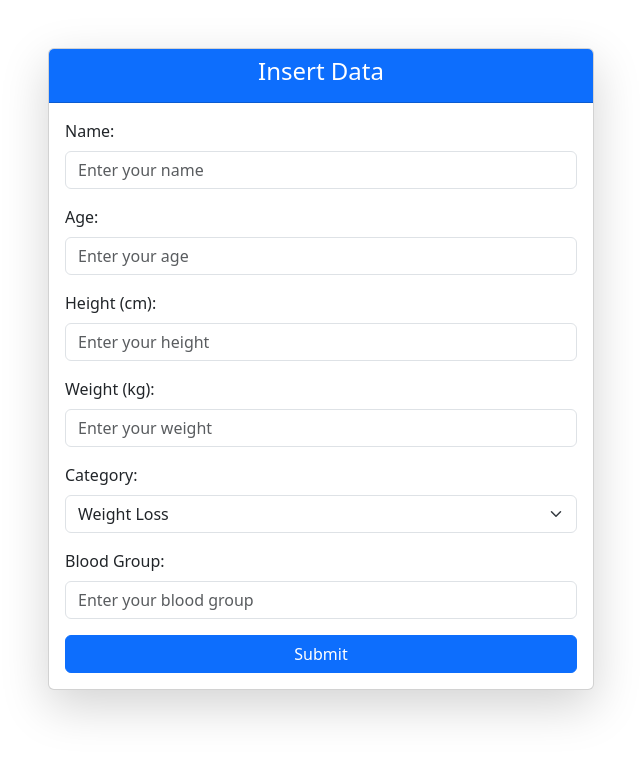
After one commit to D-RaviKumarofficial/Gym-Management-System, a PHP site: page /course_reg.php in a window 1280 px wide. The commit adds this page. Shown: the top 758 px of the page, without its empty margins (319-959 px from the left). Run offline with PHP 8.4, Linux system fonts and the light colour scheme; some libraries are stand-ins or nearby versions.

Commit message:
course_reg module created

```diff
--- /dev/null
+++ b/course_reg.php
@@ -0,0 +1,122 @@
+<!DOCTYPE html>
+<html lang="en">
+<head>
+    <meta charset="UTF-8">
+    <meta name="viewport" content="width=device-width, initial-scale=1.0">
+    <title>Insert Data Form</title>
+    <!-- Bootstrap CSS -->
+    <link href="https://cdn.jsdelivr.net/npm/bootstrap@5.3.0-alpha1/dist/css/bootstrap.min.css" rel="stylesheet">
+    <!-- SweetAlert2 CSS -->
+    <link rel="stylesheet" href="https://cdn.jsdelivr.net/npm/sweetalert2@11.7.3/dist/sweetalert2.min.css">
+</head>
+<body>
+    <div class="container mt-5">
+        <div class="row justify-content-center">
+            <div class="col-md-6">
+                <div class="card shadow-lg">
+                    <div class="card-header bg-primary text-white text-center">
+                        <h4>Insert Data</h4>
+                    </div>
+                    <div class="card-body">
+                        <form action="" method="POST">
+                            <div class="mb-3">
+                                <label for="name" class="form-label">Name:</label>
+                                <input type="text" class="form-control" name="name" id="name" placeholder="Enter your name" required>
+                            </div>
+
+                            <div class="mb-3">
+                                <label for="age" class="form-label">Age:</label>
+                                <input type="number" class="form-control" name="age" id="age" placeholder="Enter your age" required>
+                            </div>
+
+                            <div class="mb-3">
+                                <label for="height" class="form-label">Height (cm):</label>
+                                <input type="number" class="form-control" name="height" id="height" placeholder="Enter your height" required>
+                            </div>
+
+                            <div class="mb-3">
+                                <label for="weight" class="form-label">Weight (kg):</label>
+                                <input type="number" class="form-control" name="weight" id="weight" placeholder="Enter your weight" required>
+                            </div>
+
+                            <div class="mb-3">
+                                <label for="category" class="form-label">Category:</label>
+                                <select class="form-select" name="category" id="category" required>
+                                    <option value="Weight Loss">Weight Loss</option>
+                                    <option value="Muscle Gain">Muscle Gain</option>
+                                    <option value="Body Building">Body Building</option>
+                                </select>
+                            </div>
+
+                            <div class="mb-3">
+                                <label for="blood_group" class="form-label">Blood Group:</label>
+                                <input type="text" class="form-control" name="blood_group" id="blood_group" placeholder="Enter your blood group" required>
+                            </div>
+
+                            <div class="d-grid">
+                                <button type="submit" class="btn btn-primary">Submit</button>
+                            </div>
+                        </form>
+                    </div>
+                </div>
+            </div>
+        </div>
+    </div>
+
+    <!-- Bootstrap JS -->
+    <script src="https://cdn.jsdelivr.net/npm/bootstrap@5.3.0-alpha1/dist/js/bootstrap.bundle.min.js"></script>
+    <!-- SweetAlert2 JS -->
+    <script src="https://cdn.jsdelivr.net/npm/sweetalert2@11.7.3/dist/sweetalert2.all.min.js"></script>
+
+    <?php
+    // Database connection
+    $servername = "localhost";
+    $username = "root";
+    $password = "";
+    $dbname = "gym";
+
+    // Create connection
+    $conn = new mysqli($servername, $username, $password, $dbname);
+
+    // Check connection
+    if ($conn->connect_error) {
+        die("Connection failed: " . $conn->connect_error);
+    }
+
+    if ($_SERVER["REQUEST_METHOD"] == "POST") {
+        // Get form data
+        $name = $_POST['name'];
+        $age = $_POST['age'];
+        $height = $_POST['height'];
+        $weight = $_POST['weight'];
+        $category = $_POST['category'];
+        $blood_group = $_POST['blood_group'];
+
+        // Insert data into the database
+        $sql = "INSERT INTO user_data (name, age, height, weight, category, blood_group)
+                VALUES ('$name', '$age', '$height', '$weight', '$category', '$blood_group')";
+
+        if ($conn->query($sql) === TRUE) {
+            echo "<script>
+                    Swal.fire({
+                        icon: 'success',
+                        title: 'Success',
+                        text: 'New record created successfully!'
+                    });
+                  </script>";
+        } else {
+            echo "<script>
+                    Swal.fire({
+                        icon: 'error',
+                        title: 'Error',
+                        text: 'Error: " . $conn->error . "'
+                    });
+                  </script>";
+        }
+    }
+
+    // Close connection
+    $conn->close();
+    ?>
+</body>
+</html>
--- a/courses.php
+++ b/courses.php
@@ -73,7 +73,7 @@
                             <img src="img/body building.jpeg" width=400 height=300 alt="">
                         </div>
                         <div class="cat-cap">
-                            <h5><a href="services.html">Body Building</a></h5>
+                            <h5><a href="course_reg.php">Body Building</a></h5>
                             <p>You’ll look at graphs and charts in Task One, how to approach the task </p>
                         </div>
                     </div>
@@ -84,7 +84,7 @@
                             <img src="assets/img/gallery/team1.png" alt="">
                         </div>
                         <div class="cat-cap">
-                            <h5><a href="services.html">Muscle Gain</a></h5>
+                            <h5><a href="course_reg.php">Muscle Gain</a></h5>
                             <p>You’ll look at graphs and charts in Task One, how to approach the task </p>
                         </div>
                     </div>
@@ -95,7 +95,7 @@
                             <img src="img/loss.jpeg" width=400 height=300 alt="">
                         </div>
                         <div class="cat-cap">
-                            <h5><a href="services.html">Weight Loss</a></h5>
+                            <h5><a href="course_reg.php">Weight Loss</a></h5>
                             <p>You’ll look at graphs and charts in Task One, how to approach the task </p>
                         </div>
                     </div>
```
Also changed, not shown: 1 other file.
